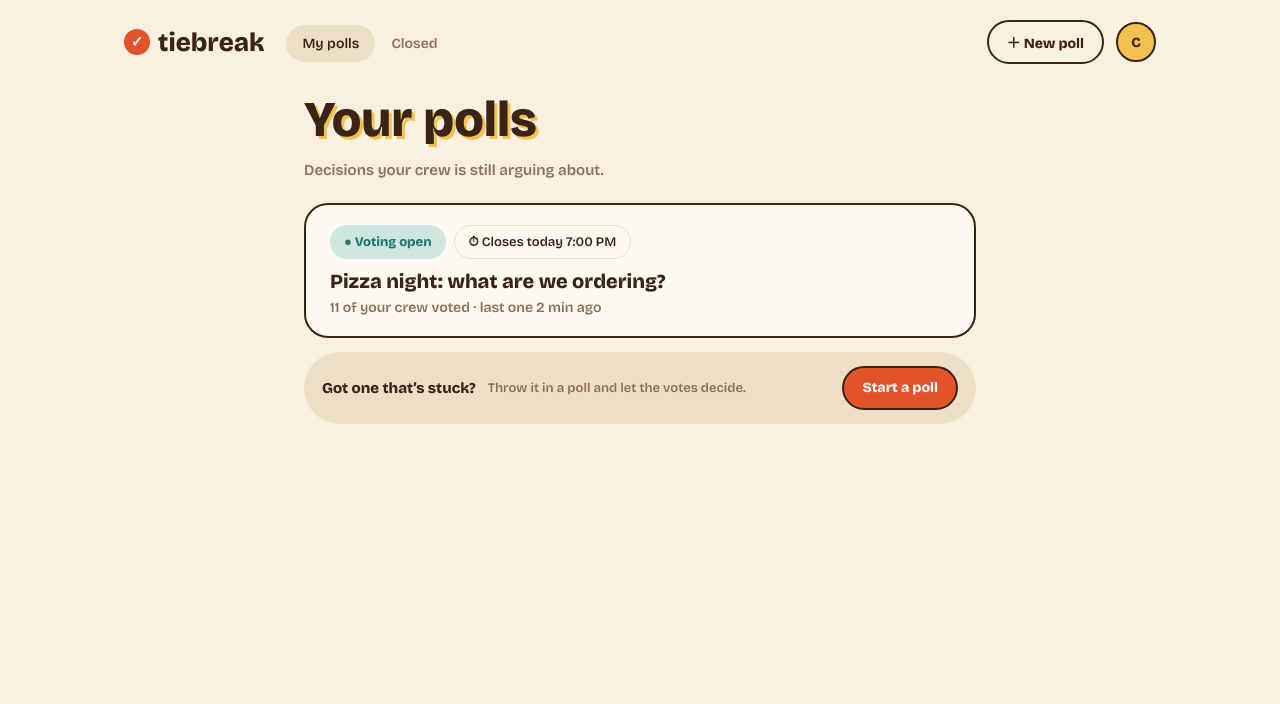
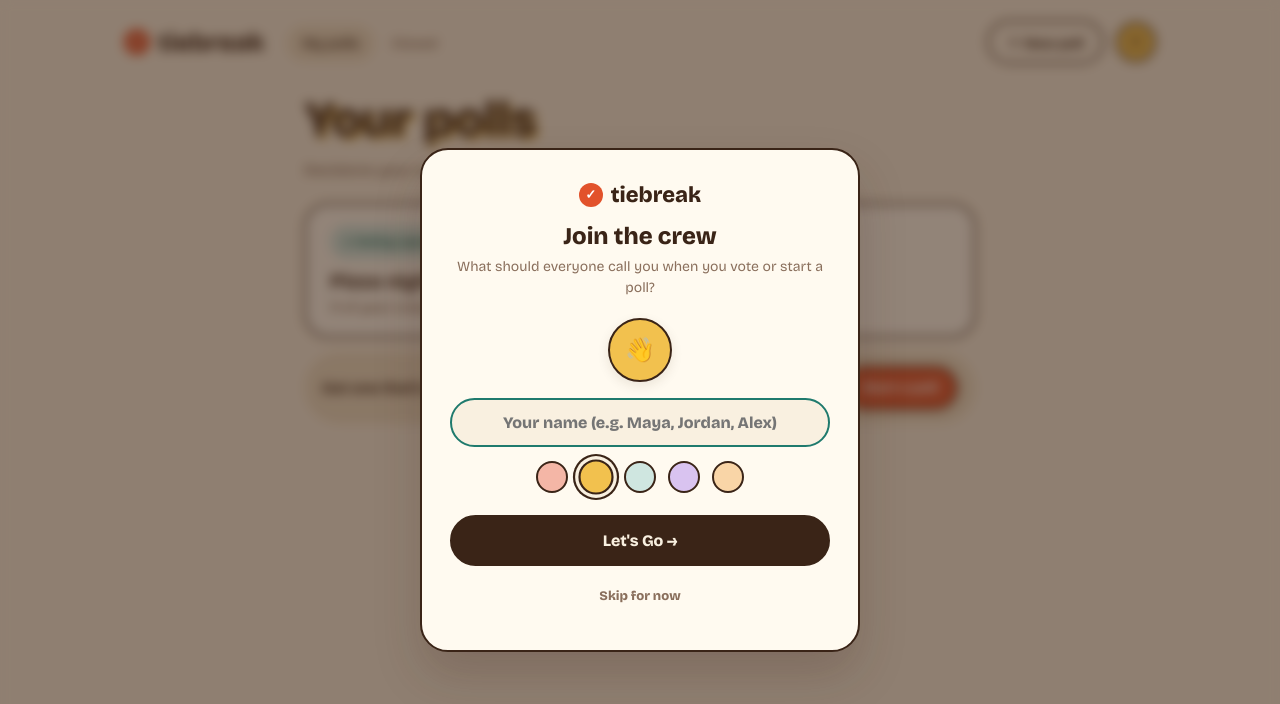
Before and after one commit to lk-chris/tiebreak, a React (Vite) app: page / in a window 1280 px wide. Shown: the top 704 px of the page. Built offline with nearby package versions, Linux system fonts and the light colour scheme; no server answers.

Commit message:
feat: add newcomer welcome modal and eliminate browser focus highlight

```diff
--- a/src/App.tsx
+++ b/src/App.tsx
@@ -2,6 +2,7 @@ import React from 'react';
 import { usePoll } from './context/PollContext';
 import { Header } from './components/Header';
 import { Toast } from './components/Toast';
+import { WelcomeModal } from './components/WelcomeModal';
 import { PollsView } from './views/PollsView';
 import { LiveView } from './views/LiveView';
 import { VoteView } from './views/VoteView';
@@ -48,6 +49,7 @@ export const AppContent: React.FC = () => {
       <Header />
       <main id="app">{renderView()}</main>
       <Toast />
+      <WelcomeModal />
     </>
   );
 };
--- /dev/null
+++ b/src/components/WelcomeModal.tsx
@@ -0,0 +1,102 @@
+import React, { useState } from 'react';
+import { usePoll } from '../context/PollContext';
+import { AVATAR_COLORS } from '../types/poll';
+
+export const WelcomeModal: React.FC = () => {
+  const { showWelcome, setShowWelcome, profile, setProfile, showToast } = usePoll();
+
+  const [name, setName] = useState(profile.name);
+  const [avatarColor, setAvatarColor] = useState(profile.avatarColor);
+
+  if (!showWelcome) return null;
+
+  const initialLetter = name.trim() ? name.trim().charAt(0).toUpperCase() : '👋';
+
+  const handleSave = (e?: React.FormEvent) => {
+    if (e) e.preventDefault();
+    const finalName = name.trim() || 'Crew member';
+    setProfile({
+      ...profile,
+      name: finalName,
+      avatarColor
+    });
+    setShowWelcome(false);
+    showToast(`Welcome, ${finalName}!`);
+  };
+
+  const handleSkip = () => {
+    setProfile({
+      ...profile,
+      name: 'Crew member',
+      avatarColor
+    });
+    setShowWelcome(false);
+  };
+
+  return (
+    <div className="modal-overlay" onClick={handleSkip}>
+      <div className="modal-box" onClick={(e) => e.stopPropagation()}>
+        <div className="modal-logo">
+          <i>✓</i> tiebreak
+        </div>
+        <h2 className="modal-title">Join the crew</h2>
+        <p className="modal-sub">
+          What should everyone call you when you vote or start a poll?
+        </p>
+
+        <div
+          className="modal-avatar-preview"
+          style={{ background: avatarColor }}
+        >
+          {initialLetter}
+        </div>
+
+        <form onSubmit={handleSave}>
+          <input
+            className="modal-input"
+            type="text"
+            placeholder="Your name (e.g. Maya, Jordan, Alex)"
+            value={name}
+            onChange={(e) => setName(e.target.value)}
+            autoFocus
+            maxLength={30}
+          />
+
+          <div className="modal-colors">
+            {AVATAR_COLORS.map((c) => (
+              <span
+                key={c}
+                className={`modal-color-dot ${avatarColor === c ? 'active' : ''}`}
+                style={{ background: c }}
+                onClick={() => setAvatarColor(c)}
+                role="button"
+                tabIndex={0}
+                onKeyDown={(e) => {
+                  if (e.key === ' ' || e.key === 'Enter') setAvatarColor(c);
+                }}
+              />
+            ))}
+          </div>
+
+          <div style={{ display: 'flex', flexDirection: 'column', gap: '8px' }}>
+            <button
+              type="submit"
+              className="btn dark"
+              style={{ width: '100%', fontSize: '16px', padding: '14px 20px' }}
+            >
+              Let's Go →
+            </button>
+            <button
+              type="button"
+              className="btn ghost"
+              onClick={handleSkip}
+              style={{ fontSize: '13px' }}
+            >
+              Skip for now
+            </button>
+          </div>
+        </form>
+      </div>
+    </div>
+  );
+};
--- a/src/context/PollContext.tsx
+++ b/src/context/PollContext.tsx
@@ -14,6 +14,8 @@ interface PollContextType {
   setSelectedOption: (idx: number) => void;
   profile: UserProfile;
   setProfile: (p: UserProfile) => void;
+  showWelcome: boolean;
+  setShowWelcome: (show: boolean) => void;
   toast: string | null;
   showToast: (msg: string) => void;
   isTied: boolean;
@@ -46,6 +48,39 @@ const DEFAULT_POLL: Poll = {
 };
 
 const PollContext = createContext<PollContextType | undefined>(undefined);
+
+const STORAGE_KEY = 'tb_user_profile';
+
+const getInitialProfile = (): { profile: UserProfile; isNewUser: boolean } => {
+  try {
+    const saved = localStorage.getItem(STORAGE_KEY);
+    if (saved) {
+      const parsed = JSON.parse(saved);
+      if (parsed && typeof parsed.name === 'string' && parsed.name.trim().length > 0) {
+        return {
+          profile: {
+            name: parsed.name.trim(),
+            avatarColor: parsed.avatarColor || AVATAR_COLORS[1],
+            notifyOnClose: parsed.notifyOnClose ?? true,
+            notifyOnSuggestion: parsed.notifyOnSuggestion ?? true
+          },
+          isNewUser: false
+        };
+      }
+    }
+  } catch (e) {
+    // ignore localStorage errors
+  }
+  return {
+    profile: {
+      name: '',
+      avatarColor: AVATAR_COLORS[Math.floor(Math.random() * AVATAR_COLORS.length)],
+      notifyOnClose: true,
+      notifyOnSuggestion: true
+    },
+    isNewUser: true
+  };
+};
 
 export const PollProvider: React.FC<{ children: React.ReactNode }> = ({ children }) => {
   const parseHash = (): { route: RouteType; pollId: string | null } => {
@@ -80,12 +115,18 @@ export const PollProvider: React.FC<{ children: React.ReactNode }> = ({ children
   const [isTied, setIsTied] = useState<boolean>(false);
   const [toast, setToast] = useState<string | null>(null);
   const [newPollOptions, setNewPollOptions] = useState<string[]>(['', '', '']);
-  const [profile, setProfile] = useState<UserProfile>({
-    name: 'Christian',
-    avatarColor: AVATAR_COLORS[1],
-    notifyOnClose: true,
-    notifyOnSuggestion: true
-  });
+  const initialUser = getInitialProfile();
+  const [profile, setProfileState] = useState<UserProfile>(initialUser.profile);
+  const [showWelcome, setShowWelcome] = useState<boolean>(initialUser.isNewUser);
+
+  const setProfile = (newProfile: UserProfile) => {
+    setProfileState(newProfile);
+    try {
+      localStorage.setItem(STORAGE_KEY, JSON.stringify(newProfile));
+    } catch (e) {
+      // ignore
+    }
+  };
 
   const activePoll =
     allPolls.find((p) => p.id === activePollId) ||
@@ -242,6 +283,8 @@ export const PollProvider: React.FC<{ children: React.ReactNode }> = ({ children
         setSelectedOption,
         profile,
         setProfile,
+        showWelcome,
+        setShowWelcome,
         toast,
         showToast,
         isTied,
--- a/src/styles/index.css
+++ b/src/styles/index.css
@@ -22,6 +22,30 @@ html {
 
 * {
   box-sizing: border-box;
+  -webkit-tap-highlight-color: transparent;
+}
+
+*:focus {
+  outline: none;
+}
+
+*:focus-visible {
+  outline: 2px solid var(--ink);
+  outline-offset: 2px;
+}
+
+button, a, input, select, textarea, [role="button"], .card, .opt, .btn, .av, label {
+  -webkit-tap-highlight-color: transparent;
+  outline: none;
+}
+
+button:focus, a:focus, input:focus, select:focus, textarea:focus, [role="button"]:focus {
+  outline: none;
+}
+
+::selection {
+  background: var(--sand);
+  color: var(--ink);
 }
 
 body {
@@ -592,3 +616,136 @@ textarea:focus {
     max-width: 90%;
   }
 }
+
+/* ── Newcomer Modal ── */
+.modal-overlay {
+  position: fixed;
+  inset: 0;
+  background: rgba(58, 36, 23, 0.55);
+  backdrop-filter: blur(6px);
+  -webkit-backdrop-filter: blur(6px);
+  display: grid;
+  place-items: center;
+  z-index: 1000;
+  padding: 16px;
+  animation: modalFadeIn 0.2s cubic-bezier(0.16, 1, 0.3, 1);
+}
+
+.modal-box {
+  background: var(--card);
+  border: 2px solid var(--line);
+  border-radius: 28px;
+  padding: 32px 28px;
+  max-width: 440px;
+  width: 100%;
+  box-shadow: 0 24px 48px rgba(58, 36, 23, 0.2);
+  animation: modalPopIn 0.25s cubic-bezier(0.16, 1, 0.3, 1);
+  text-align: center;
+}
+
+@keyframes modalFadeIn {
+  from { opacity: 0; }
+  to { opacity: 1; }
+}
+
+@keyframes modalPopIn {
+  from { opacity: 0; transform: scale(0.92) translateY(8px); }
+  to { opacity: 1; transform: scale(1) translateY(0); }
+}
+
+.modal-logo {
+  display: inline-flex;
+  align-items: center;
+  gap: 8px;
+  font-size: 22px;
+  font-weight: 800;
+  color: var(--ink);
+  margin-bottom: 4px;
+}
+
+.modal-logo i {
+  width: 24px;
+  height: 24px;
+  border-radius: 50%;
+  background: var(--red);
+  color: #fff;
+  display: inline-grid;
+  place-items: center;
+  font-size: 13px;
+  font-style: normal;
+}
+
+.modal-title {
+  font-size: 24px;
+  font-weight: 800;
+  color: var(--ink);
+  margin: 10px 0 6px;
+  line-height: 1.2;
+}
+
+.modal-sub {
+  font-size: 14px;
+  color: var(--mut);
+  margin: 0 0 20px;
+  line-height: 1.5;
+  font-weight: 500;
+}
+
+.modal-avatar-preview {
+  width: 64px;
+  height: 64px;
+  border-radius: 50%;
+  border: 2.5px solid var(--line);
+  margin: 0 auto 16px;
+  display: grid;
+  place-items: center;
+  font-size: 24px;
+  font-weight: 800;
+  color: var(--ink);
+  box-shadow: 0 4px 12px rgba(58, 36, 23, 0.1);
+  transition: background-color 0.2s ease, transform 0.2s ease;
+}
+
+.modal-colors {
+  display: flex;
+  justify-content: center;
+  gap: 12px;
+  margin: 14px 0 22px;
+}
+
+.modal-color-dot {
+  width: 32px;
+  height: 32px;
+  border-radius: 50%;
+  border: 2px solid var(--line);
+  cursor: pointer;
+  transition: transform 0.15s ease, box-shadow 0.15s ease;
+}
+
+.modal-color-dot:hover {
+  transform: scale(1.15);
+}
+
+.modal-color-dot.active {
+  box-shadow: 0 0 0 3px var(--bg), 0 0 0 5px var(--ink);
+  transform: scale(1.1);
+}
+
+.modal-input {
+  width: 100%;
+  border: 2px solid var(--line);
+  background: var(--bg);
+  border-radius: 999px;
+  padding: 13px 20px;
+  font: inherit;
+  font-weight: 700;
+  font-size: 16px;
+  color: var(--ink);
+  text-align: center;
+  transition: border-color 0.15s ease;
+}
+
+.modal-input:focus {
+  border-color: var(--teal);
+  outline: none;
+}
```
Also changed, not shown: 1 other file (tests, documents, lock files or other folders).
